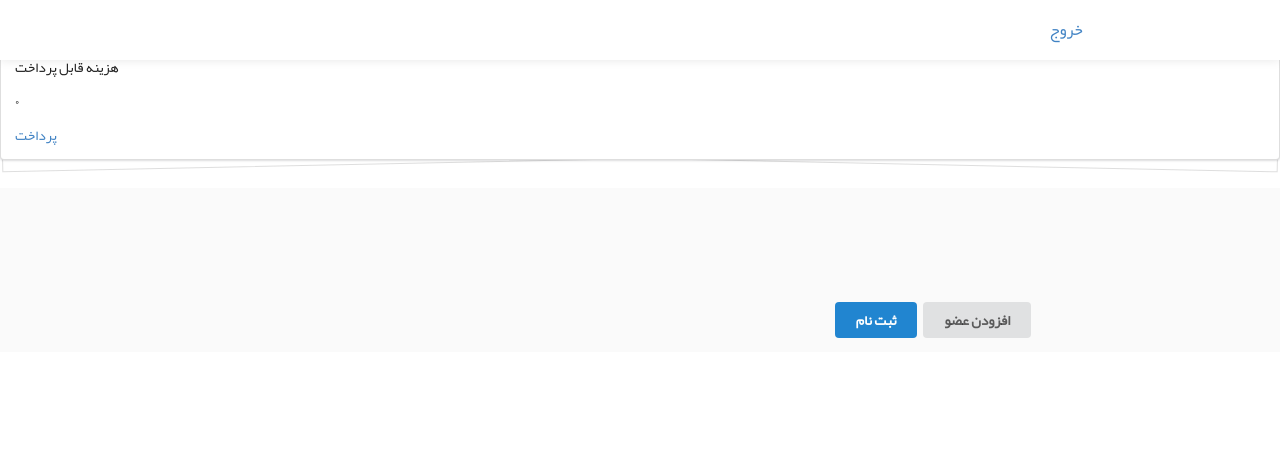
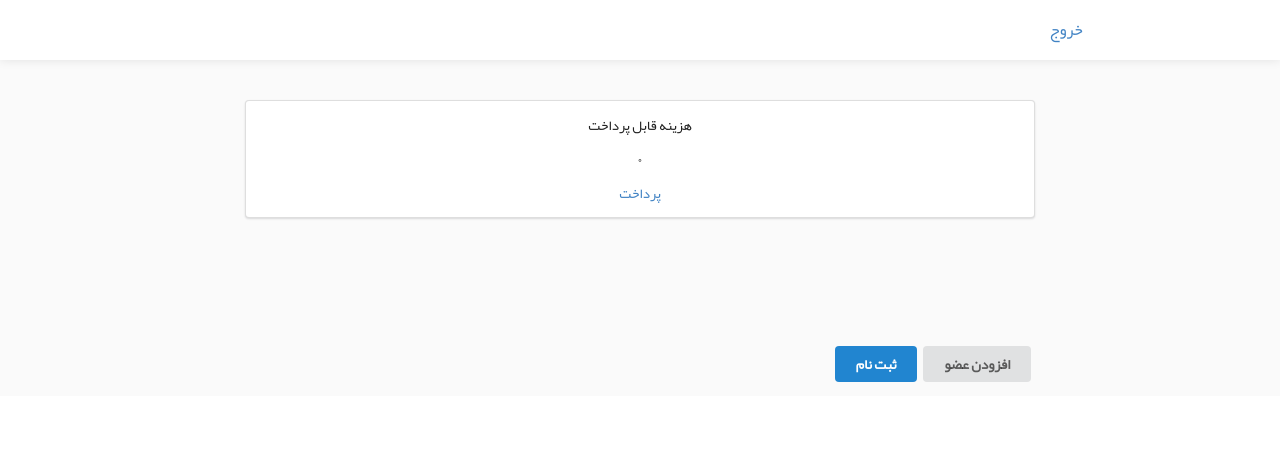
Before and after one commit to alimahdiyar/sfmc, a Django app: page /dorm/dorm_users/ in a window 1280 px wide. Shown: the top 472 px of the page. After the commit the page ends 382 px from the top, so only its background shows below. Run offline with Django 3.2, Linux system fonts and the light colour scheme; the visitor is signed in with stand-in values (Sample User, id 1); data that the repository does not hold is empty.

Commit message:
change front stuff

```diff
--- a/templates/dorm_users.html
+++ b/templates/dorm_users.html
@@ -39,8 +39,9 @@
 {% block content %}
 
 {% for dorm_user in dorm_users %}
-<div class="ui piled segment" id="content_main_content_second">
-    <div class="text_main_content">
+
+<div dir="rtl" class="ui center aligned grid" style="direction: rtl; padding-top: 100px; background-color: #fafafa;">
+    <div class="fourteen wide mobile ten wide tablet ten wide computer column">
 
     <p>نام : {{dorm_user.name}}</p>
     <p>جنسیت  : {% if dorm_user.sex %}خانم{% else %}آقا{%endif%}</p>
@@ -57,11 +58,15 @@
 </div>
 {% endfor %}
 
-<div class="ui piled segment" id="content_main_content_second">
-    <div class="text_main_content">
-      <p>هزینه قابل پرداخت</p>
-      <p>{{to_pay_amount}}</p>
-      <a href="{% url 'dorm:pay_bill' %}">پرداخت</a>
+<div dir="rtl" class="ui center aligned grid" style="direction: rtl; padding-top: 100px; background-color: #fafafa;">
+    <div class="fourteen wide mobile ten wide tablet ten wide computer column">
+        <div class="ui piled segment" id="content_main_content_second">
+            <div class="text_main_content">
+              <p>هزینه قابل پرداخت</p>
+              <p>{{to_pay_amount}}</p>
+              <a href="{% url 'dorm:pay_bill' %}">پرداخت</a>
+            </div>
+        </div>
     </div>
 </div>
 
```
